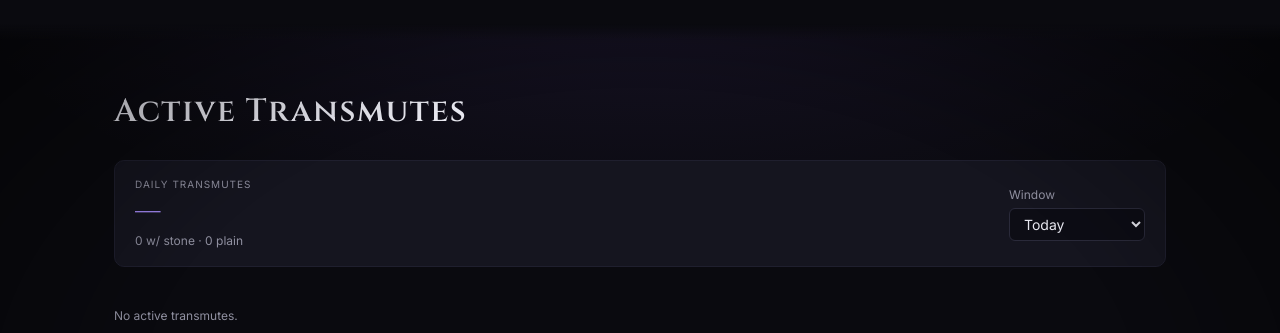
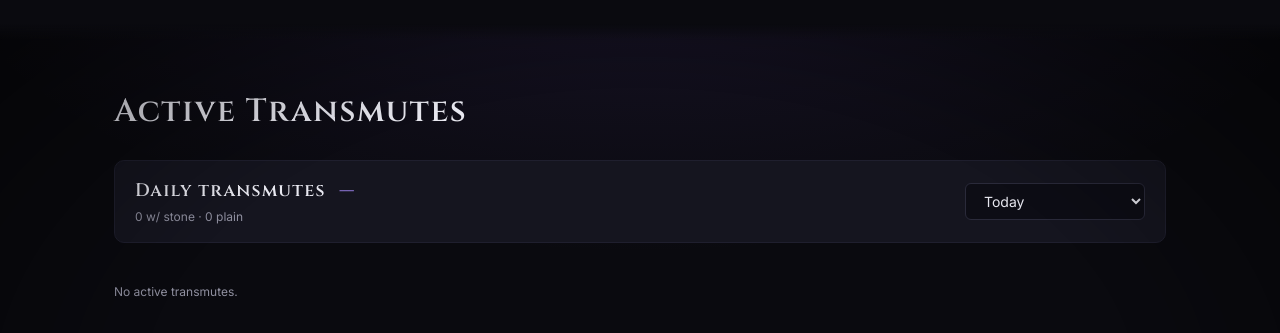
Before and after one commit to kl3mta3/Vitriol-Docker, a Python web app: template web/templates/admin_transmutes.html in a window 1280 px wide. Shown: the top 333 px of the page. Run offline with Jinja, Linux system fonts and the light colour scheme; the template is opened without the code that fills it, so the values that code supplies are empty.

Commit message:
css edits

```diff
--- a/web/static/css/theme.css
+++ b/web/static/css/theme.css
@@ -890,19 +890,20 @@ html[data-theme="verdant"] .btn-primary:hover { color: #061009; }
 /* ---------- Active transmutes tab ---------- */
 .transmutes-stats {
   display: flex; align-items: center; justify-content: space-between;
-  gap: 16px; padding: 16px 20px;
+  gap: 24px; padding: 16px 20px;
   background: var(--surface); border: 1px solid var(--border);
   border-radius: var(--radius); margin: 4px 0 16px;
+  flex-wrap: wrap;
 }
-.stat-block { display: flex; flex-direction: column; gap: 4px; }
-.stat-label { font-size: 10px; text-transform: uppercase; letter-spacing: 1px; color: var(--ink-muted); }
-.stat-value { font-family: 'Cinzel', serif; font-size: 32px; line-height: 1; color: var(--purple-soft); }
+.stat-headline { display: flex; flex-direction: column; gap: 4px; min-width: 0; }
+.stat-headline h2 { margin: 0; display: flex; align-items: baseline; gap: 14px; }
+.stat-value { color: var(--purple-soft); font-variant-numeric: tabular-nums; }
 .stat-sub { display: block; }
-.stat-window { display: flex; flex-direction: column; gap: 4px; }
-.stat-window select {
+.stat-window-select {
   background: var(--surface-2); color: var(--ink); border: 1px solid var(--border-2);
-  border-radius: 6px; padding: 6px 10px; font: inherit;
+  border-radius: 6px; padding: 8px 14px; font: inherit; min-width: 180px;
 }
+.stat-window-select:focus { outline: none; border-color: var(--purple); }
 .state-pill {
   display: inline-block; padding: 2px 8px; border-radius: 999px;
   font-size: 10px; text-transform: uppercase; letter-spacing: 1px;
--- a/web/templates/admin_transmutes.html
+++ b/web/templates/admin_transmutes.html
@@ -11,17 +11,17 @@
      are visible at a glance. Refreshes when the window dropdown changes
      and on the same 2s tick as the active list. #}
   <div class="transmutes-stats">
-    <div class="stat-block">
-      <span class="stat-label" id="stats-window-label">Daily transmutes</span>
+    <div class="stat-headline">
+      <h2 class="display small">
+        <span id="stats-window-label">Daily transmutes</span>
         <span class="stat-value" id="stats-total">—</span>
+      </h2>
       <span class="stat-sub muted small">
         <span id="stats-stone">0</span> w/ stone ·
         <span id="stats-non-stone">0</span> plain
       </span>
     </div>
-    <label class="stat-window">
-      <span class="muted small">Window</span>
-      <select id="stats-window">
+    <select id="stats-window" class="stat-window-select" aria-label="Window">
       <option value="today" selected>Today</option>
       <option value="weekly">Last 7 days</option>
       <option value="monthly">Last 30 days</option>
@@ -30,7 +30,6 @@
       <option value="yearly">Last year</option>
       <option value="all">All time</option>
     </select>
-    </label>
   </div>
 
   <div class="users-toolbar">
```
Lines whose indentation alone changed are shown as unchanged.
